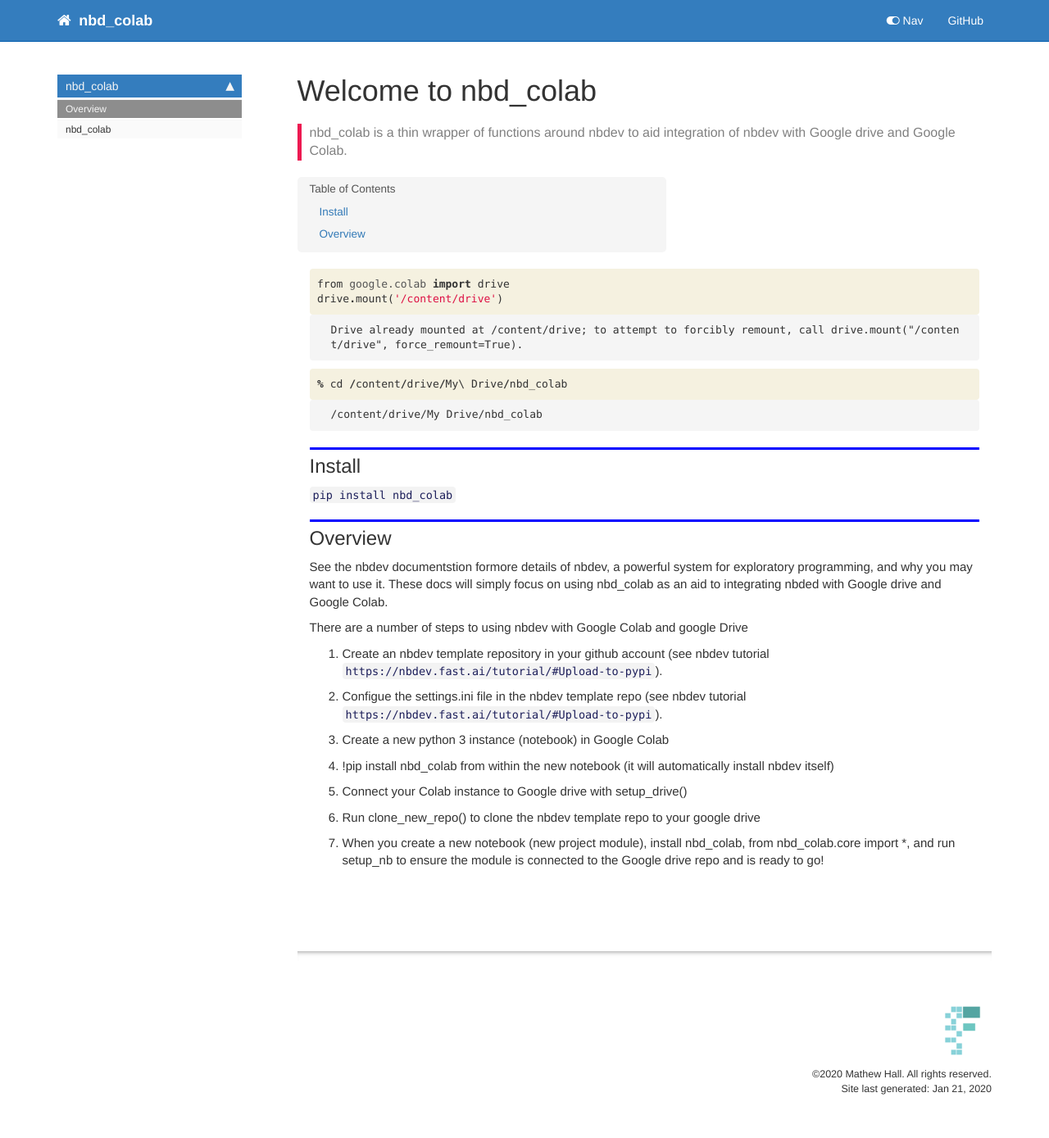
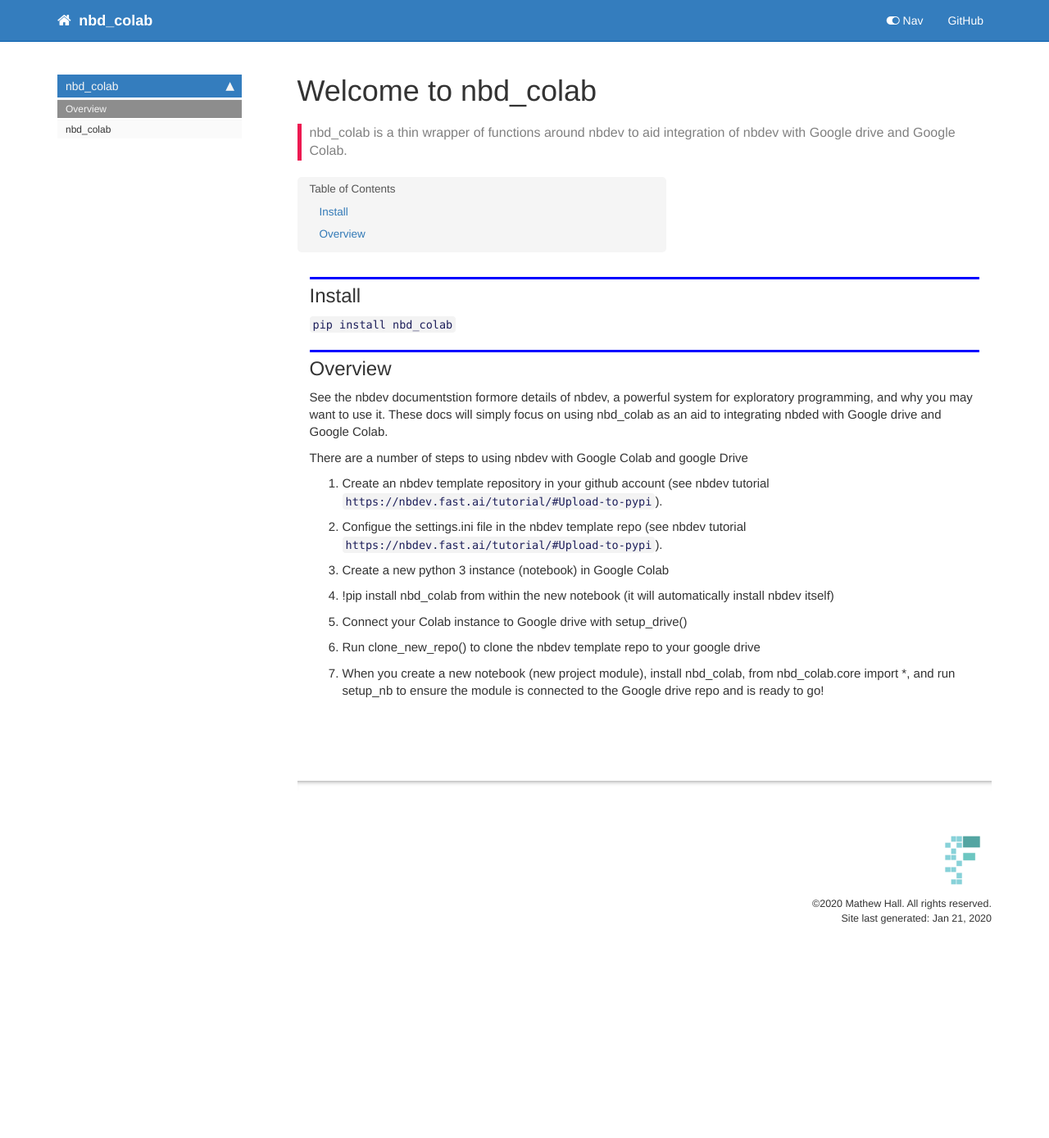
Before and after one commit to hallmx/nbd_colab, a Jekyll site: the page built from docs/index.html, in a window 1280 px wide. Shown: the whole page at 82% size. Built offline with Jekyll 4.4.1, drawn with Linux system fonts in a browser that asks for light colours; nearby versions of some CDN libraries; comment, search, counter and statistics services are not loaded; after the commit the page ends 1181 px from its top, so only the background shows below that.

Commit message:
documentation tidied up

```diff
--- a/docs/index.html
+++ b/docs/index.html
@@ -20,61 +20,6 @@ summary: "nbd_colab is a thin wrapper of functions around nbdev to aid integrati
 <div class="container" id="notebook-container">
 
 <div class="cell border-box-sizing code_cell rendered">
-
-</div>
-<div class="cell border-box-sizing code_cell rendered">
-<div class="input">
-
-<div class="inner_cell">
-    <div class="input_area">
-<div class=" highlight hl-ipython3"><pre><span></span><span class="kn">from</span> <span class="nn">google.colab</span> <span class="k">import</span> <span class="n">drive</span>
-<span class="n">drive</span><span class="o">.</span><span class="n">mount</span><span class="p">(</span><span class="s1">&#39;/content/drive&#39;</span><span class="p">)</span>
-</pre></div>
-
-    </div>
-</div>
-</div>
-
-<div class="output_wrapper">
-<div class="output">
-
-<div class="output_area">
-
-<div class="output_subarea output_stream output_stdout output_text">
-<pre>Drive already mounted at /content/drive; to attempt to forcibly remount, call drive.mount(&#34;/content/drive&#34;, force_remount=True).
-</pre>
-</div>
-</div>
-
-</div>
-</div>
-
-</div>
-<div class="cell border-box-sizing code_cell rendered">
-<div class="input">
-
-<div class="inner_cell">
-    <div class="input_area">
-<div class=" highlight hl-ipython3"><pre><span></span><span class="o">%</span> <span class="n">cd</span> <span class="o">/</span><span class="n">content</span><span class="o">/</span><span class="n">drive</span><span class="o">/</span><span class="n">My</span>\ <span class="n">Drive</span><span class="o">/</span><span class="n">nbd_colab</span>
-</pre></div>
-
-    </div>
-</div>
-</div>
-
-<div class="output_wrapper">
-<div class="output">
-
-<div class="output_area">
-
-<div class="output_subarea output_stream output_stdout output_text">
-<pre>/content/drive/My Drive/nbd_colab
-</pre>
-</div>
-</div>
-
-</div>
-</div>
 
 </div>
 <div class="cell border-box-sizing code_cell rendered">
--- a/nbd_colab/_nbdev.py
+++ b/nbd_colab/_nbdev.py
@@ -3,7 +3,6 @@
 __all__ = ["index", "modules", "custom_doc_links", "git_url"]
 
 index = {"drive_setup": "00_core.ipynb",
-         "StopExecution": "00_core.ipynb",
          "change_dir": "00_core.ipynb",
          "home_dir": "00_core.ipynb",
          "clone_new_repo": "00_core.ipynb",
```
Also changed, not shown: docs/core.html (+0 -49 lines), nbd_colab/core.py (+6 -6 lines), README.md, 2 other files.
